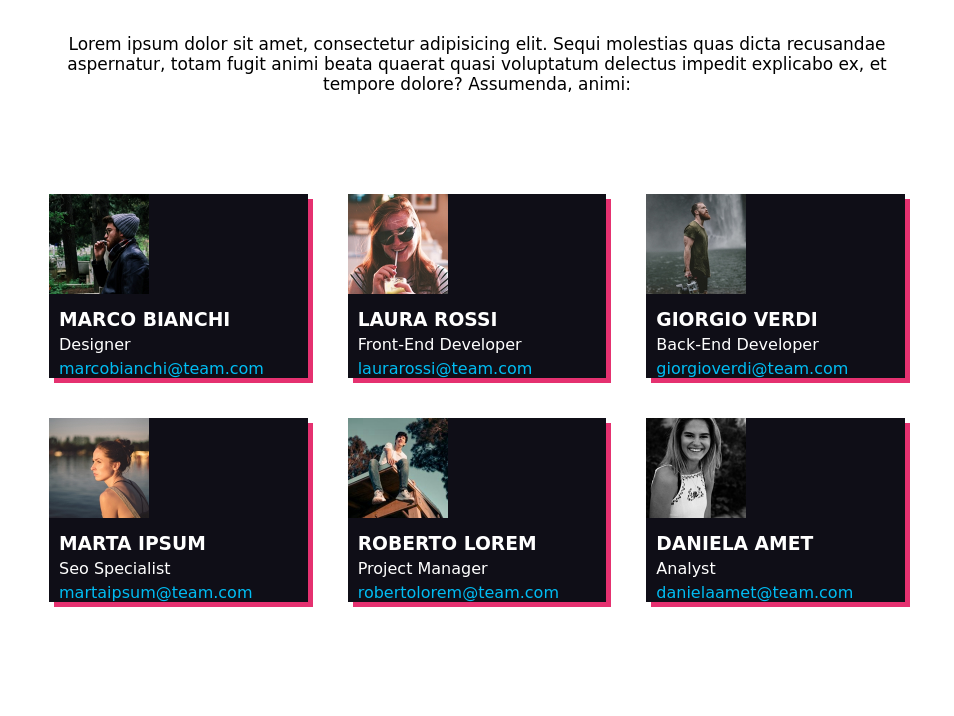
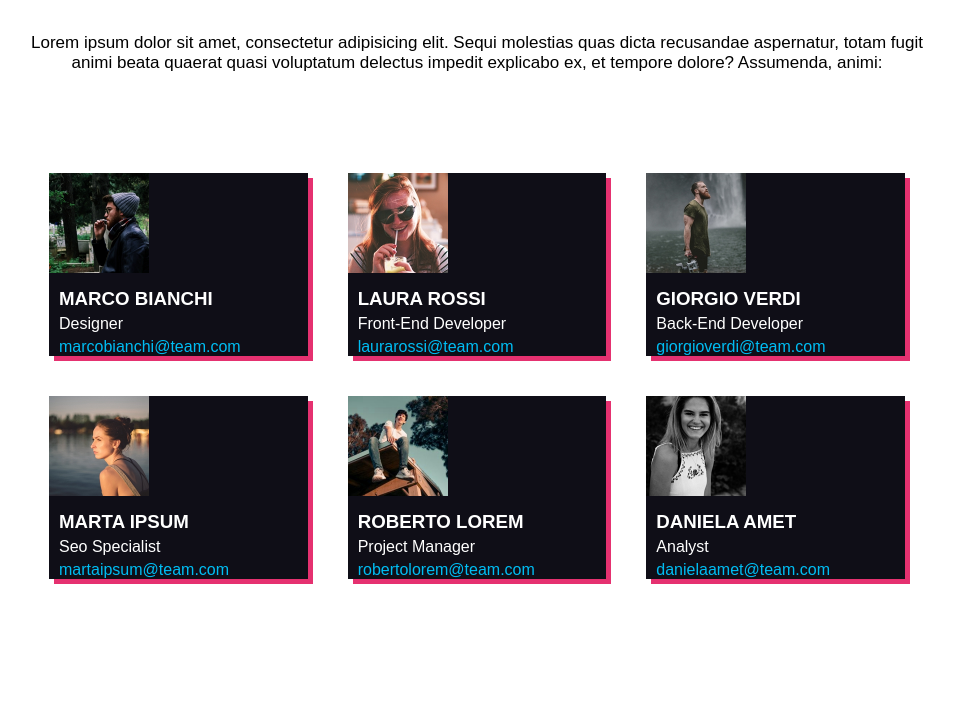
Before and after one commit to robertoboston/html-css-float-cards, a plain HTML site: page index.html in a window 1280 px wide. Shown: the part 84-800 px from the top of the page, without its empty margins (163-1117 px from the left). Drawn offline with Linux system fonts and the light colour scheme.

Commit message:
change-font

```diff
--- a/css/style.css
+++ b/css/style.css
@@ -5,7 +5,7 @@
 }
 
 body{
-    font-family: 'Fredoka One', cursive;
+    font-family: "montserrat", sans-serif
 }
 
 /* header  */
```
